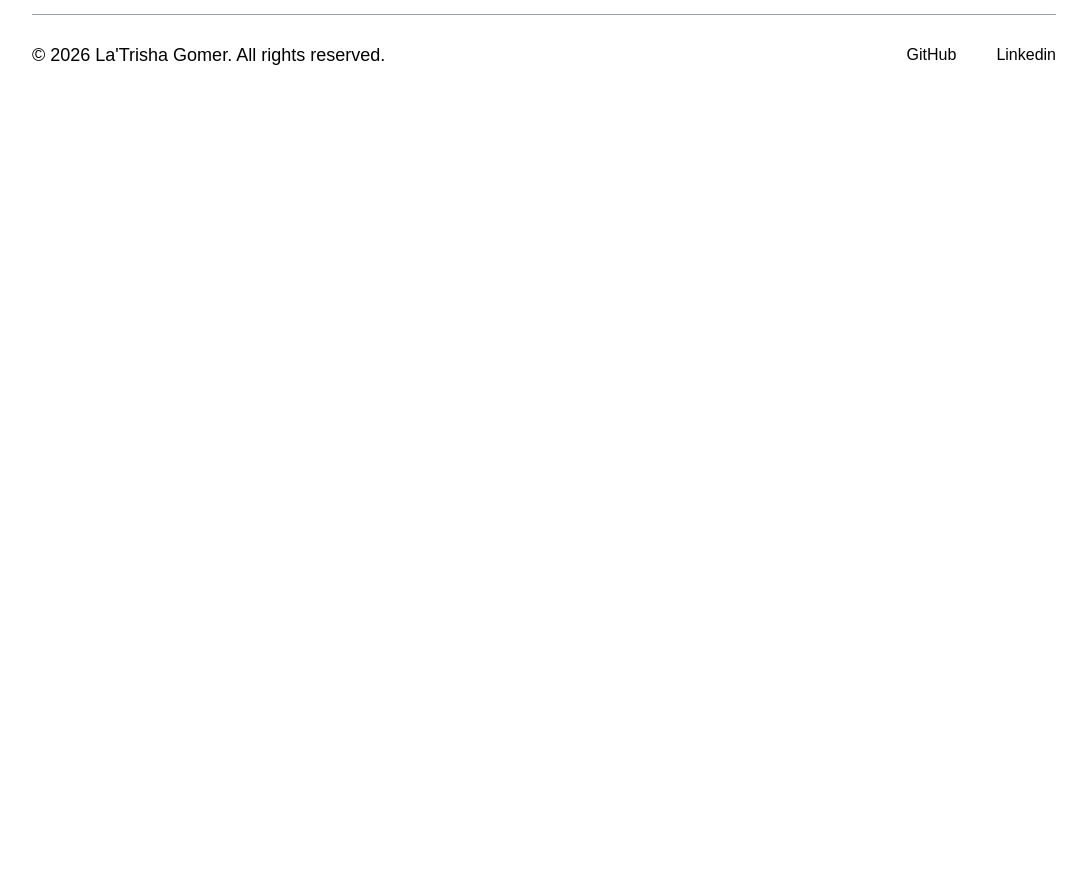
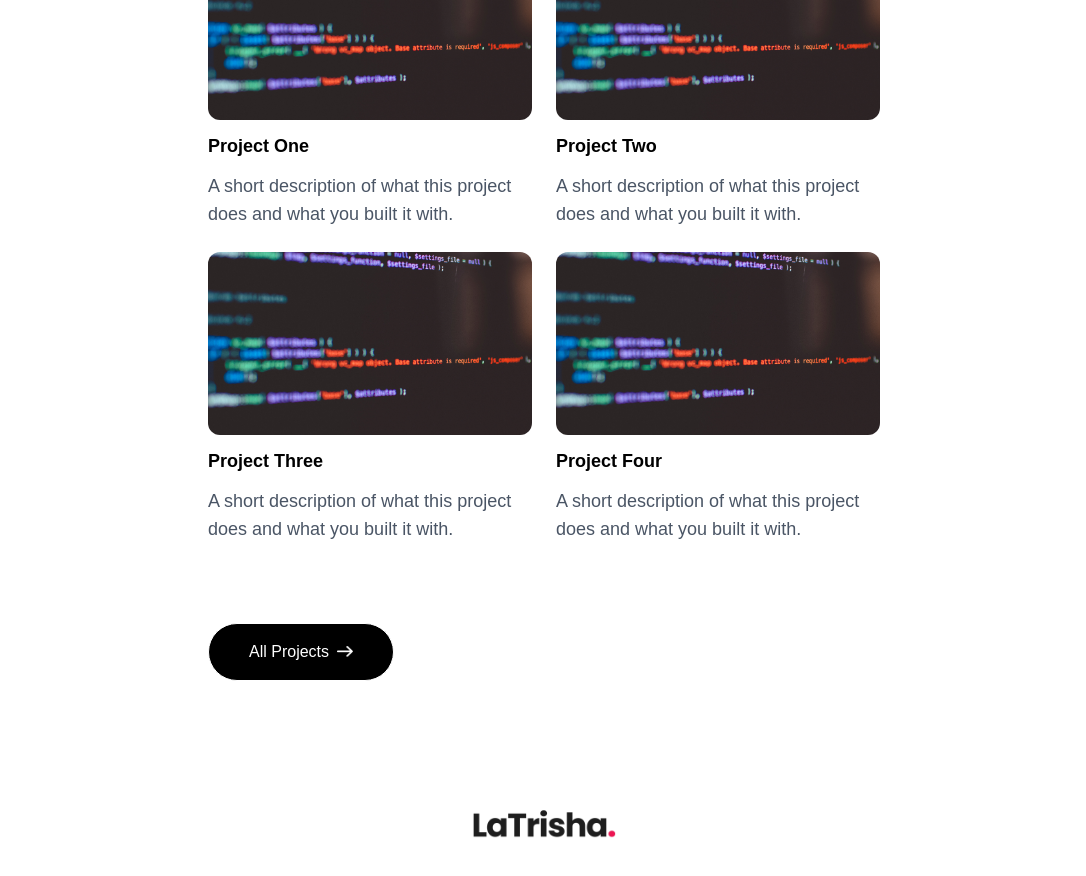
Before and after one commit to LaTrishaGomer/latrisha-gomer, a Next.js app: page / in a window 1280 px wide. Shown: the part 1560-2436 px from the top of the page, without its empty margins (96-1182 px from the left). Before the commit the page ends 1655 px from the top, so only its background shows below. Built offline with nearby package versions, Linux system fonts and the light colour scheme; a web font is replaced by a local one.

Commit message:
add Projects section to homepage with placeholder cards

```diff
--- a/app/components/Blog.jsx
+++ b/app/components/Blog.jsx
@@ -6,7 +6,7 @@ import Link from 'next/link'
 const Blog = ({ limit, showButton }) => {
   return (
      <div id='blog' className='w-full px-[12%] py-10 scroll-mt-20'>
-      <h4 className='mb-2 text-lg font-ovo max-w-2xl mx-auto'>The blog</h4>
+      <h3 className='mb-2 text-2xl font-ovo max-w-2xl mx-auto'>The Blog</h3>
         <div className='flex flex-col gap-12 my-10 max-w-2xl mx-auto'>
         {(limit ? workData.slice(0, limit) : workData).map((project, index) => (
           <div key={index} className='flex flex-col gap-4'>
--- /dev/null
+++ b/app/components/Projects.jsx
@@ -0,0 +1,69 @@
+import Image from 'next/image'
+import Link from 'next/link'
+import { assets } from '@/assets/assets'
+
+const projectsData = [
+  {
+    title: 'Project One',
+    description: 'A short description of what this project does and what you built it with.',
+    image: '/images/blog-post-image.png',
+    slug: '#'
+  },
+  {
+    title: 'Project Two',
+    description: 'A short description of what this project does and what you built it with.',
+    image: '/images/blog-post-image.png',
+    slug: '#'
+  },
+  {
+    title: 'Project Three',
+    description: 'A short description of what this project does and what you built it with.',
+    image: '/images/blog-post-image.png',
+    slug: '#'
+  },
+    {
+    title: 'Project Four',
+    description: 'A short description of what this project does and what you built it with.',
+    image: '/images/blog-post-image.png',
+    slug: '#'
+  }
+]
+
+const Projects = () => {
+  return (
+    <div className='w-full px-[12%] py-10'>
+      <div className='max-w-2xl mx-auto'>
+
+        <h3 className='mb-2 text-2xl font-ovo'>Things I've Built</h3>
+
+        <div className='grid grid-cols-1 sm:grid-cols-2 gap-6 mt-6'>
+          {projectsData.map((project, index) => (
+            <div key={index} className='flex flex-col gap-3'>
+              <div className='w-full aspect-video bg-gray-100 rounded-xl overflow-hidden'>
+                <Image
+                  src={project.image}
+                  alt={project.title}
+                  width={600}
+                  height={340}
+                  className='w-full h-full object-cover'
+                />
+              </div>
+              <h3 className='font-ovo font-semibold text-lg'>{project.title}</h3>
+              <p className='font-ovo text-gray-600 text-sm'>{project.description}</p>
+            </div>
+          ))}
+        </div>
+
+        <div className='mt-20'>
+  <a href="/blog/category/projects"
+  className='px-10 py-3 border border-white rounded-full bg-black text-white inline-flex items-center gap-2'>
+    All Projects <Image src={assets.right_arrow_bold_dark} alt="" className='w-4' />
+  </a>
+</div>
+
+      </div>
+    </div>
+  )
+}
+
+export default Projects
--- a/app/page.js
+++ b/app/page.js
@@ -3,6 +3,7 @@ import Footer from "./components/Footer";
 import Header from "./components/Header";
 import Navbar from "./components/Navbar";
 import Blog from "./components/Blog";
+import Projects from "./components/Projects";
 
 export default function Home() {
   return (
@@ -12,6 +13,7 @@ export default function Home() {
     <Header />
     </div>
     <Blog limit={4} showButton={true} />
+    <Projects />
     <Footer />
     </>
   );
```
